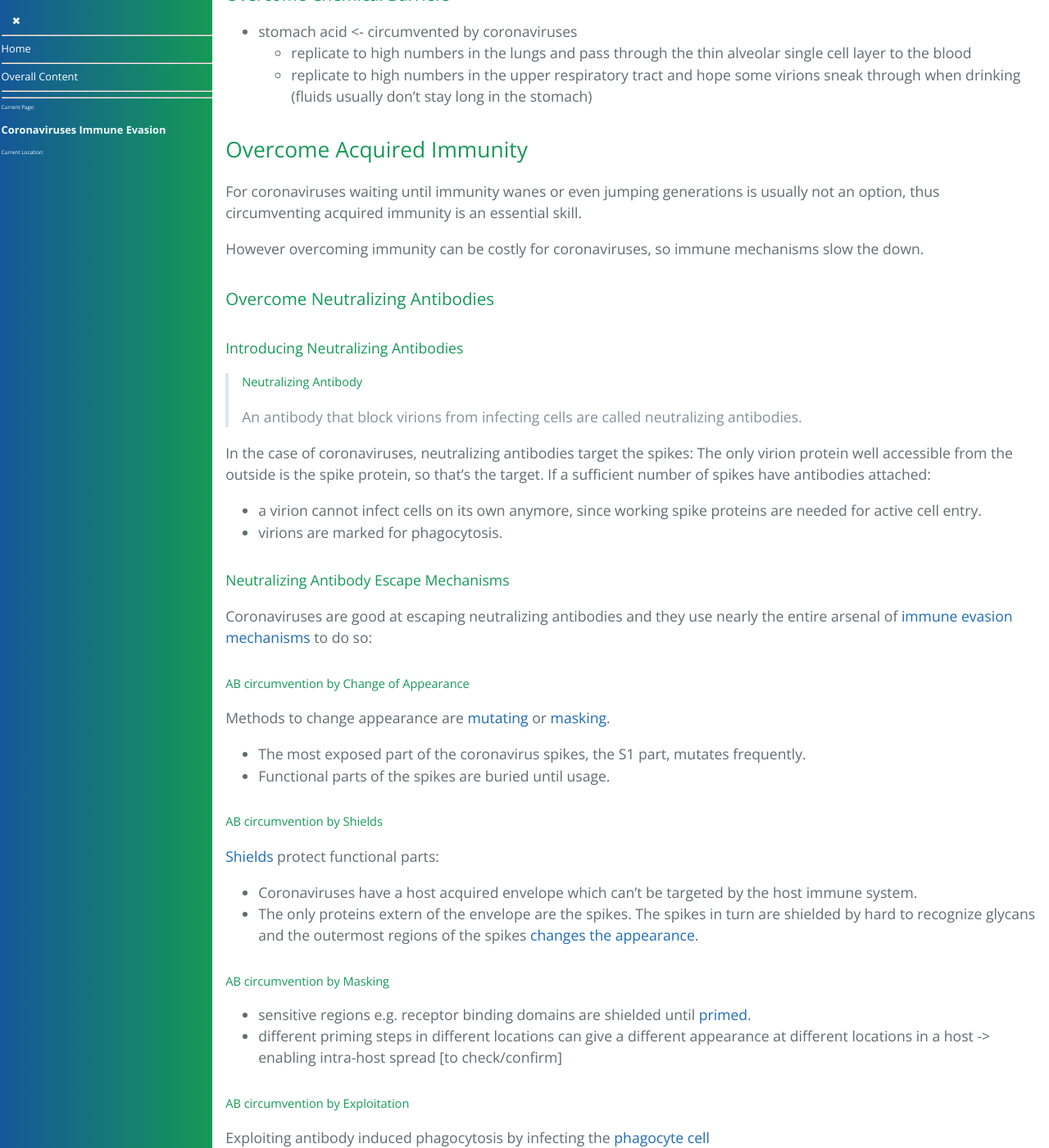
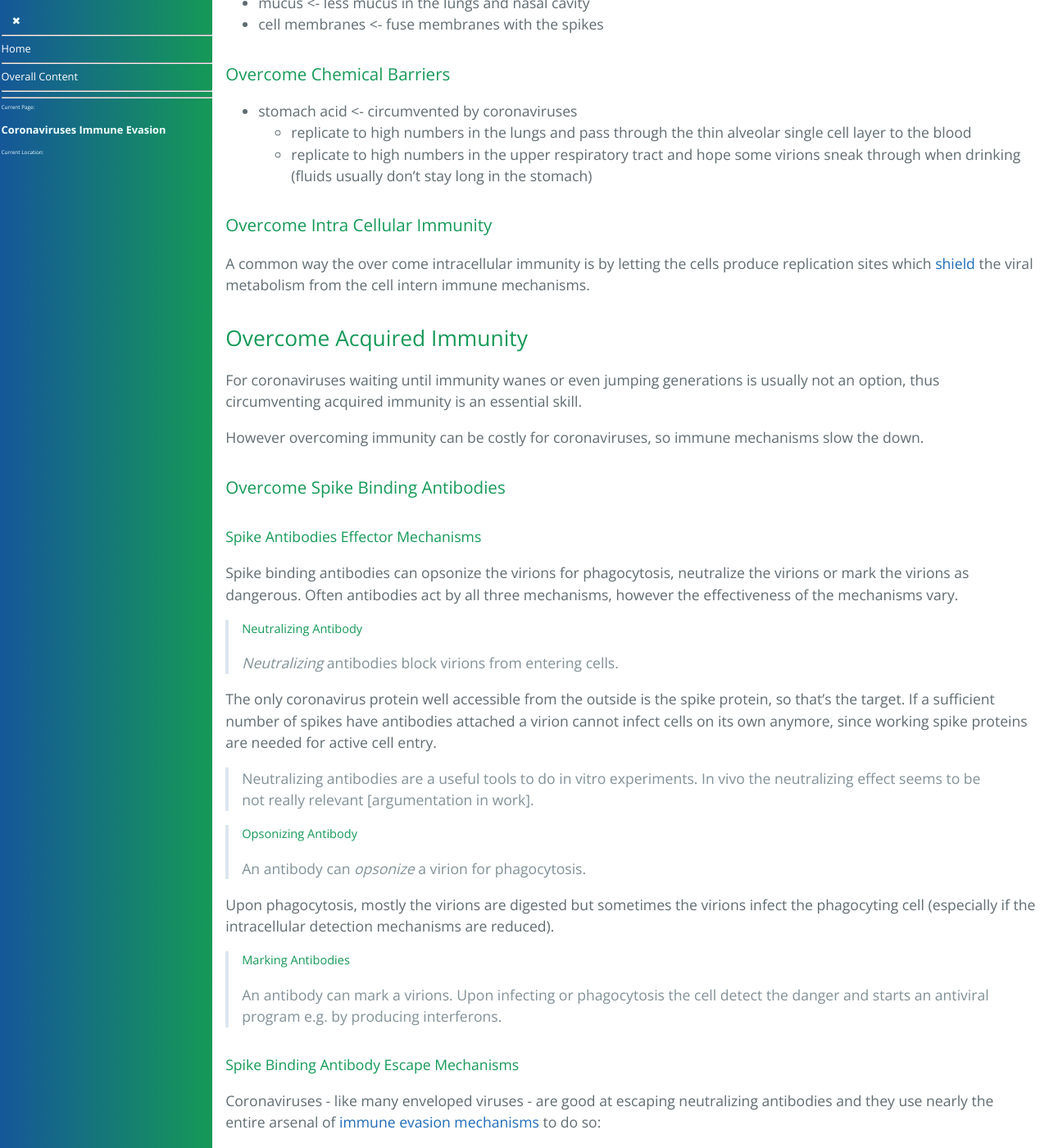
Before and after one commit to forestgrape/coronavirus, a Jekyll site: the page built from 4_immunological/immune_evasion.md, in a window 1280 px wide and 1400 px high, scrolled down 2773 px. Shown: the whole window at 82% size. Built offline with Jekyll 4.4.1, drawn with Linux system fonts in a browser that asks for light colours; our own code applies the rules of GitHub Pages for plain Markdown files; some of the changed text lies outside the part shown.

Commit message:
note about antibody workings

```diff
--- a/4_immunological/immune_evasion.md
+++ b/4_immunological/immune_evasion.md
@@ -10,8 +10,9 @@
 * [Overcome Innate Immunity](#overcome-innate-immunity)
   * [Overcome Physical Barriers](#overcome-physical-barriers)
   * [Overcome Chemical Barriers](#overcome-chemical-barriers)
+  * [Overcome Intra Cellular Immunity](#overcome-intra-cellular-immunity)
 * [Overcome Acquired Immunity](#overcome-acquired-immunity)
-  * [Overcome Neutralizing Antibodies](#overcome-neutralizing-antibodies)
+  * [Overcome Spike Binding Antibodies](#overcome-spike-binding-antibodies)
 * [References](#references)
 
 
@@ -68,12 +69,14 @@ Mutating the genome changes the characteristics of the coming generations. This
 Costs: Most mutations reduce the fitness.
 
 ### Change the Way of Life
-Changing the way of life to circumvent certain immune mechanisms. For RNA viruses changing the way of life is often achieved by [genetic adaption](#genetic-adaption) since their genome mutates fast and is very close to enzymes.
+Changing the way of life to circumvent certain immune mechanisms.
+* For RNA viruses changing the way of life is often achieved by [genetic adaption](#genetic-adaption) since their genome mutates fast and is very close to enzymes.
+* Changing the habitat both within a host or to other hosts. In many larger organisms the immune system is localized, so if the protection is strong in place is still can be low in another.
 
 ### Adaption of Immune Evasion Mechanisms
 Existing evasion mechanisms can be strengthened or new mechanisms can be used. Especially if a host has a single sided immune response, mechanisms to escape this response can evolve.
 
-> This is a concern for the current Covid vaccines. All available vaccines produce a single sided immune response, namely targeting only spike epitopes: Mainly through IgG antibodies. To some extent also spike targeting T cells.
+> This is a concern for the current Covid vaccines. All available vaccines produce a single sided immune response, namely targeting only spike epitopes: Mainly through IgG antibodies and systemic T cells.
 
 
 
@@ -89,25 +92,44 @@ Existing evasion mechanisms can be strengthened or new mechanisms can be used. E
   - replicate to high numbers in the lungs and pass through the thin alveolar single cell layer to the blood
   - replicate to high numbers in the upper respiratory tract and hope some virions sneak through when drinking (fluids usually don't stay long in the stomach)
 
+### Overcome Intra Cellular Immunity
+A common way the over come intracellular immunity is by letting the cells produce replication sites which [shield](#shield) the viral metabolism from the cell intern immune mechanisms.
+
+
 
 ## Overcome Acquired Immunity
 For coronaviruses waiting until immunity wanes or even jumping generations is usually not an option, thus circumventing acquired immunity is an essential skill.
 
 However overcoming immunity can be costly for coronaviruses, so immune mechanisms slow the down.
 
-### Overcome Neutralizing Antibodies
+### Overcome Spike Binding Antibodies
 
-#### Introducing Neutralizing Antibodies
+
+#### Spike Antibodies Effector Mechanisms
+
+<!--move to immune mechanisms -->
+
+Spike binding antibodies can opsonize the virions for phagocytosis, neutralize the virions or mark the virions as dangerous. Often antibodies act by all three mechanisms, however the effectiveness of the mechanisms vary.
+
 > ##### Neutralizing Antibody
-> An antibody that block virions from infecting cells are called neutralizing antibodies.
+> *Neutralizing* antibodies block virions from entering cells.
 
-In the case of coronaviruses, neutralizing antibodies target the spikes:
-The only virion protein well accessible from the outside is the spike protein, so that's the target. If a sufficient number of spikes have antibodies attached:
-* a virion cannot infect cells on its own anymore, since working spike proteins are needed for active cell entry.
-* virions are marked for phagocytosis.
+The only coronavirus protein well accessible from the outside is the spike protein, so that's the target. If a sufficient number of spikes have antibodies attached a virion cannot infect cells on its own anymore, since working spike proteins are needed for active cell entry.
 
-#### Neutralizing Antibody Escape Mechanisms
-Coronaviruses are good at escaping neutralizing antibodies and they use nearly the entire arsenal of [immune evasion mechanisms](#immune-evasion-mechanisms) to do so:
+> Neutralizing antibodies are a useful tools to do in vitro experiments. In vivo the neutralizing effect seems to be not really relevant [argumentation in work].
+
+> ##### Opsonizing Antibody
+> An antibody can *opsonize* a virion for phagocytosis.
+
+Upon phagocytosis, mostly the virions are digested but sometimes the virions infect the phagocyting cell (especially if the intracellular detection mechanisms are reduced).
+
+> ##### Marking Antibodies
+> An antibody can mark a virions. Upon infecting or phagocytosis the cell detect the danger and starts an antiviral program e.g. by producing interferons.
+
+
+
+#### Spike Binding Antibody Escape Mechanisms
+Coronaviruses - like many enveloped viruses - are good at escaping neutralizing antibodies and they use nearly the entire arsenal of [immune evasion mechanisms](#immune-evasion-mechanisms) to do so:
 
 ##### AB circumvention by Change of Appearance
 Methods to change appearance are [mutating](#mutate-the-genome) or [masking](#mask).
@@ -149,7 +171,8 @@ Coronaviruses can adapt to increase the resistance towards neutralizing antibodi
 
 
 ## References
-[in work]
+
+> [in work], the above text is not yet complete and many sections have missing citations. Additionally not all refs are used
 
 ##### kikkert
 Marjolein Kikkert
```
